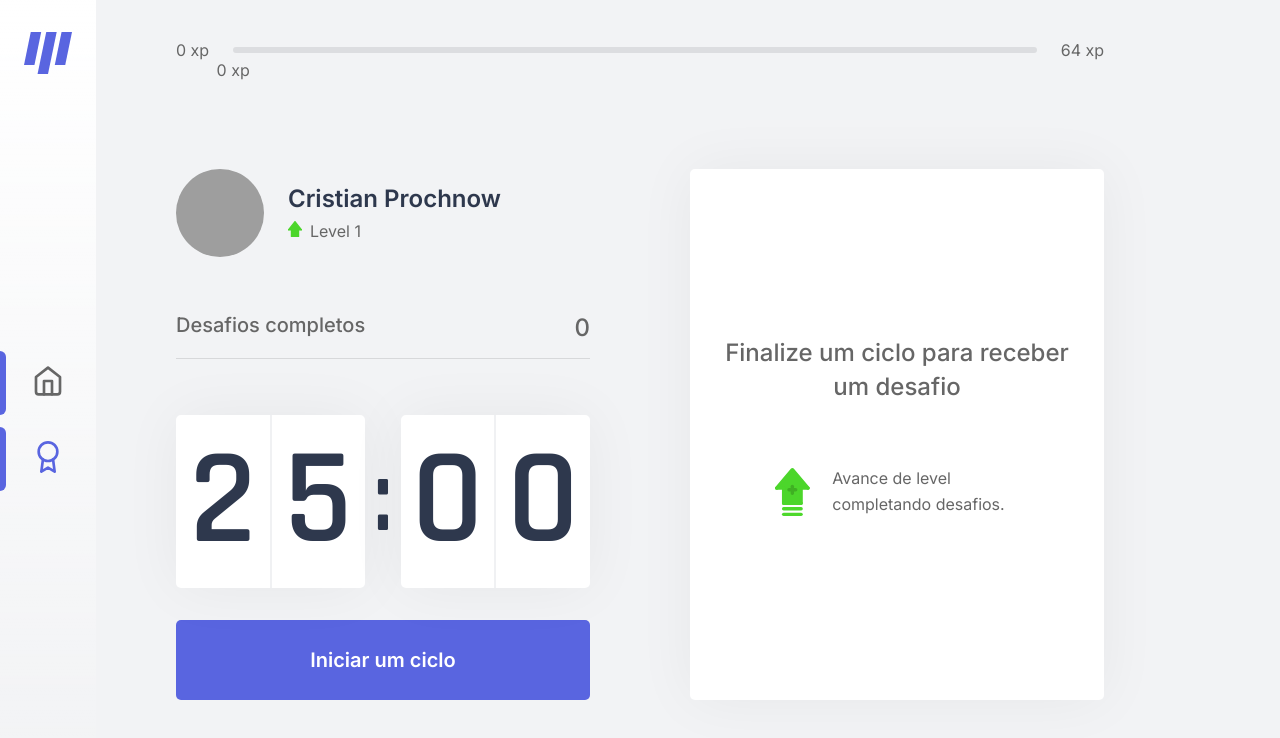
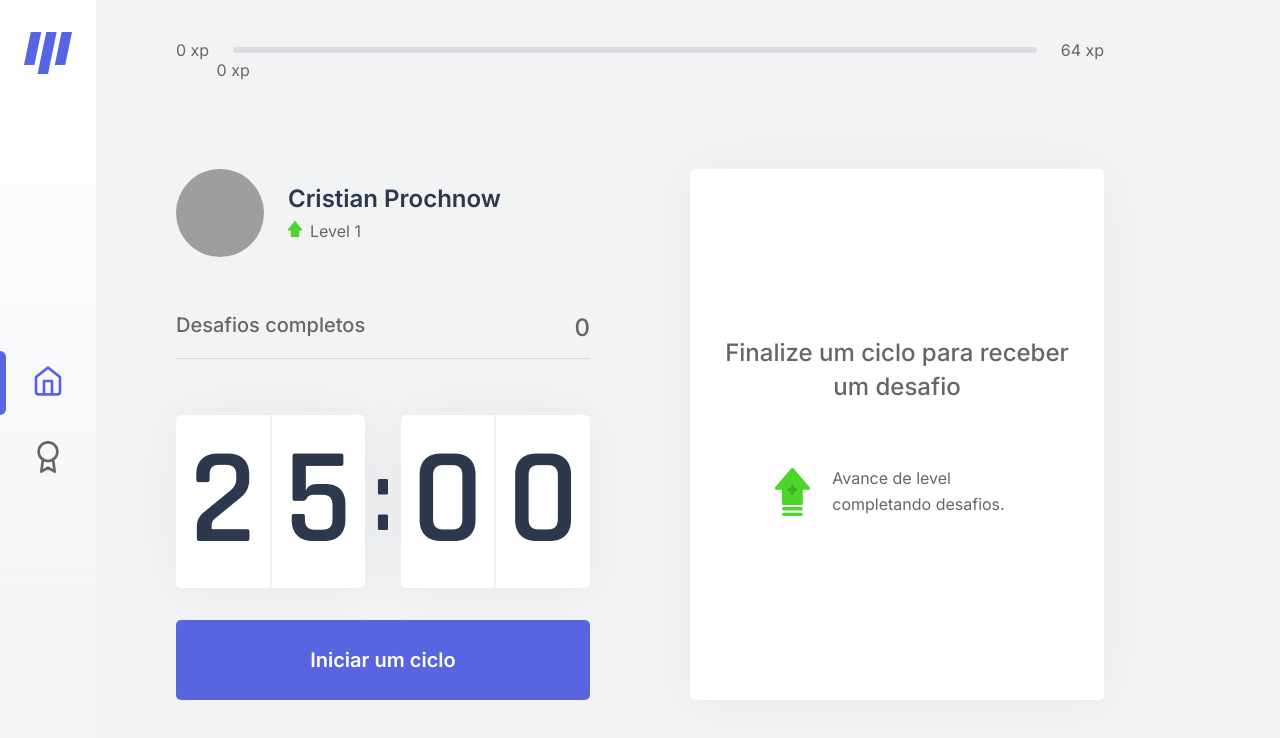
Before and after one commit to cristianprochnow/move-it, a Next.js app: page /app in a window 1280 px wide. Shown: the top 738 px of the page. Built offline with nearby package versions, Linux system fonts and the light colour scheme; grey boxes are pictures that could not be loaded.

Commit message:
refactor(components/): turn menu bar buttons into components and add logic to them

```diff
--- /dev/null
+++ b/src/components/MenuButton.tsx
@@ -0,0 +1,28 @@
+import { IconType } from 'react-icons/lib'
+import styles from '../styles/components/MenuButton.module.css'
+
+interface MenuButtonProps {
+  Icon: IconType
+  isSelected: boolean
+}
+
+export function MenuButton({ Icon, isSelected }: MenuButtonProps) {
+  return (
+    <button
+      type="button"
+      className={
+        isSelected
+          ? `${styles.menuButton} ${styles.selected}`
+          : styles.menuButton
+      }
+    >
+      {
+        isSelected
+          ? (<span></span>)
+          : null
+      }
+
+      <Icon size={32} />
+    </button>
+  )
+}
--- a/src/components/SideMenuBar.tsx
+++ b/src/components/SideMenuBar.tsx
@@ -1,4 +1,5 @@
 import { FiHome, FiAward } from 'react-icons/fi'
+import { MenuButton } from './MenuButton'
 import styles from '../styles/components/SideMenuBar.module.css'
 
 export function SideMenuBar() {
@@ -7,16 +8,8 @@ export function SideMenuBar() {
       <img src="./logo.svg" alt="Move.it" />
 
       <nav>
-        <button type="button">
-          <span></span>
-
-          <FiHome size={32} />
-        </button>
-        <button type="button" className={styles.selected}>
-          <span></span>
-
-          <FiAward size={32} />
-        </button>
+        <MenuButton Icon={FiHome} isSelected={true} />
+        <MenuButton Icon={FiAward} isSelected={false} />
       </nav>
 
       <span></span>
--- /dev/null
+++ b/src/styles/components/MenuButton.module.css
@@ -0,0 +1,22 @@
+.menuButton {
+  position: relative;
+  height: 4rem;
+  border: 0;
+  color: var(--text);
+  background: transparent;
+}
+
+.menuButton span {
+  position: absolute;
+  top: 0;
+  bottom: 0;
+  left: 0;
+  padding: .2rem;
+  border: 0;
+  border-radius: 0 1rem 1rem 0;
+  background: var(--blue);
+}
+
+.selected {
+  color: var(--blue) !important;
+}
--- a/src/styles/components/SideMenuBar.module.css
+++ b/src/styles/components/SideMenuBar.module.css
@@ -18,26 +18,3 @@
   width: 100%;
   gap: .8rem;
 }
-
-.sideMenuBarContainer nav button {
-  position: relative;
-  height: 4rem;
-  border: 0;
-  color: var(--text);
-  background: transparent;
-}
-
-.sideMenuBarContainer nav button span {
-  position: absolute;
-  top: 0;
-  bottom: 0;
-  left: 0;
-  padding: .2rem;
-  border: 0;
-  border-radius: 0 1rem 1rem 0;
-  background: var(--blue);
-}
-
-.selected {
-  color: var(--blue) !important;
-}
```
